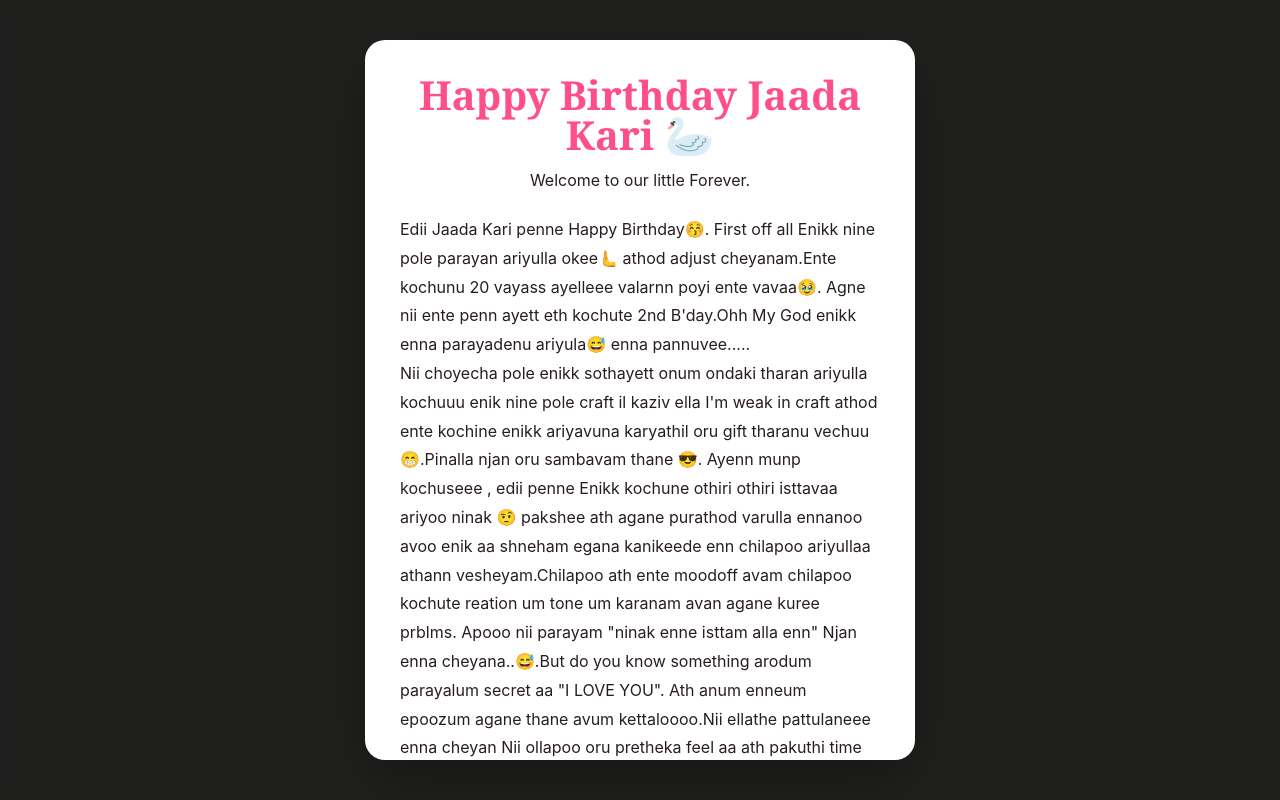
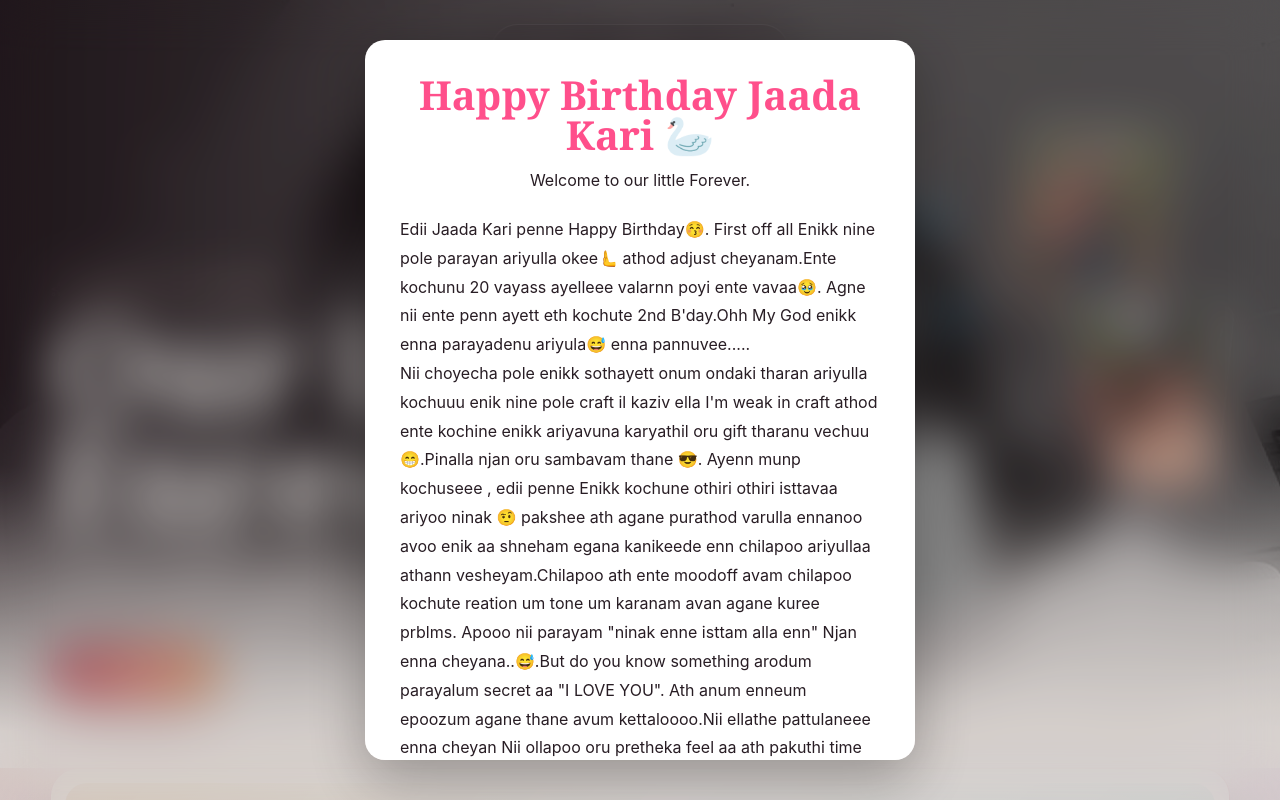
Before and after one commit to alex-renny/For_Web, a React (Vite) app: page / in a window 1280 px wide. Shown: the top 800 px of the page. Built offline with nearby package versions, Linux system fonts and the light colour scheme; grey boxes are pictures that could not be loaded.

Commit message:
Blur background added

```diff
--- a/src/main.jsx
+++ b/src/main.jsx
@@ -208,8 +208,8 @@ function App() {
               </div>
             </div>
           )}
-           {!showPopup && (
-              <>
+           {/* {!showPopup && (
+              <> */}
 
 
       <section
@@ -360,8 +360,8 @@ function App() {
         <Heart size={18} />
         <span>Always yours. April 11, 2025 and every day after.</span>
       </footer>
-      </>
-    )}
+      {/* </>
+    )} */}
     </main>
   );
 }
--- a/src/styles.css
+++ b/src/styles.css
@@ -53,14 +53,15 @@ main {
     position: fixed;
     inset: 0;
     z-index: 99999;
+
     display: flex;
     justify-content: center;
     align-items: center;
-    padding: 20px;
-    background: rgba(0,0,0,0.88);
-    backdrop-filter: blur(10px);
-    overflow-y: auto;
-    -webkit-overflow-scrolling: touch;
+
+    background: rgba(0, 0, 0, 0.15); /* Very transparent */
+    backdrop-filter: blur(25px);
+    -webkit-backdrop-filter: blur(12px);
+
 }
 
 .popupBox {
```
